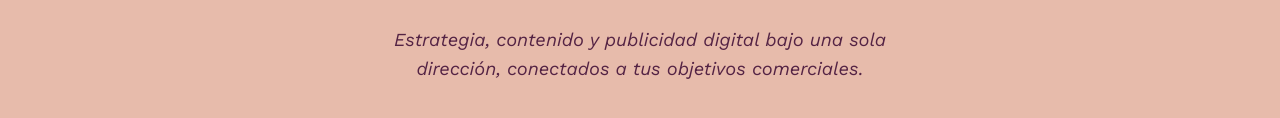
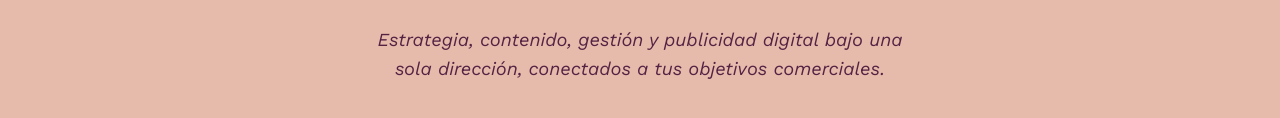
Before and after one commit to Ainz73/growth-partner, a plain HTML site: page index.html in a window 1280 px wide. Shown: the part 735-853 px from the top of the page. Drawn offline with Linux system fonts and the light colour scheme.

Commit message:
Add "gestión" to hero intro text
Co-Authored-By: Claude Sonnet 5.5 <noreply@anthropic.com>

```diff
--- a/index.html
+++ b/index.html
@@ -65,7 +65,7 @@
     <section class="hero-intro">
       <div class="container">
         <p class="hero__subtitle reveal">Convertimos&nbsp;<span class="typewriter" data-words="redes sociales,publicidad,branding,contenido,presencia&nbsp;digital"></span><span class="typewriter-cursor" aria-hidden="true">|</span>en resultados reales para tu negocio.</p>
-        <p class="hero-intro__text reveal">Estrategia, contenido y publicidad digital bajo una sola dirección, conectados a tus objetivos comerciales.</p>
+        <p class="hero-intro__text reveal">Estrategia, contenido, gestión y publicidad digital bajo una sola dirección, conectados a tus objetivos comerciales.</p>
         <div class="hero-intro__actions reveal">
           <a href="#contacto" class="btn btn--primary">Quiero empezar</a>
         </div>
```
